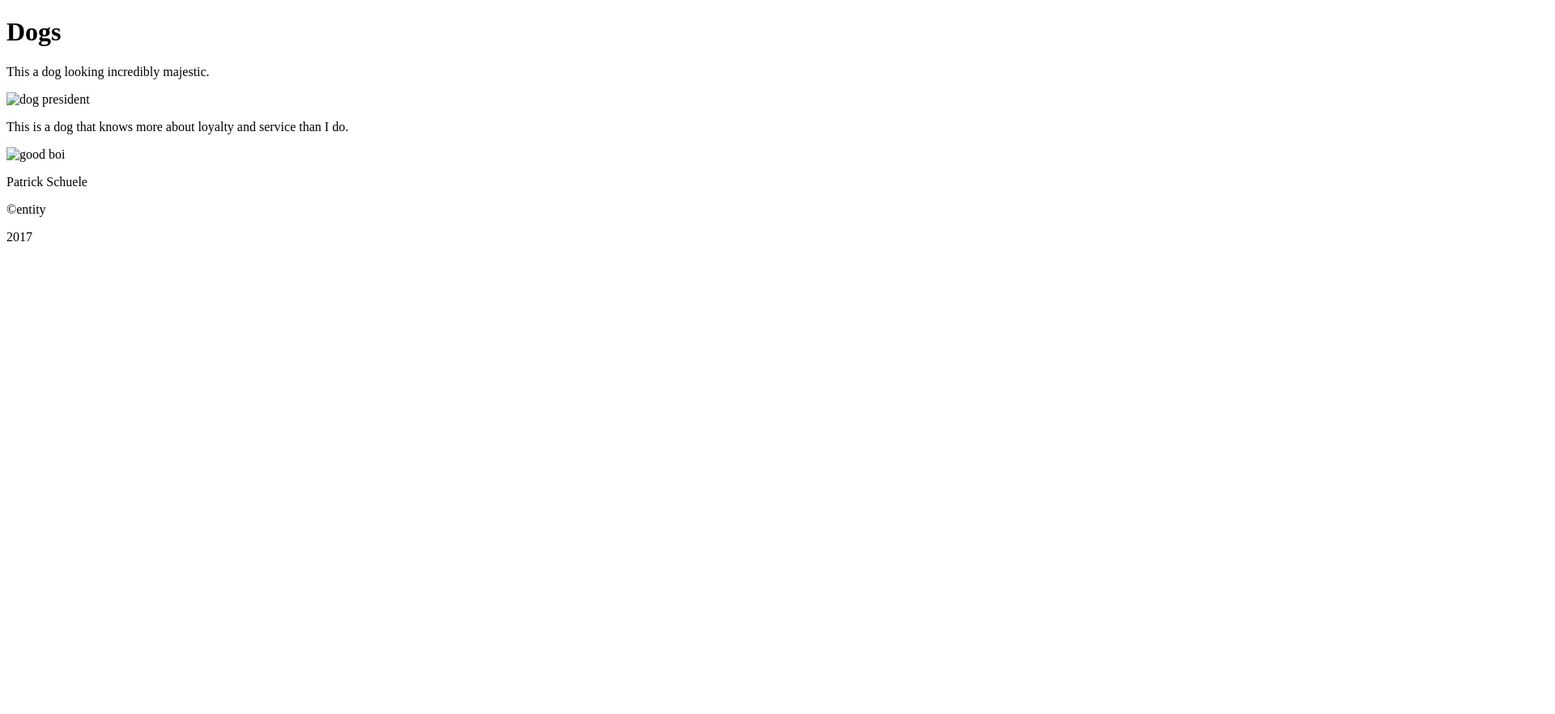
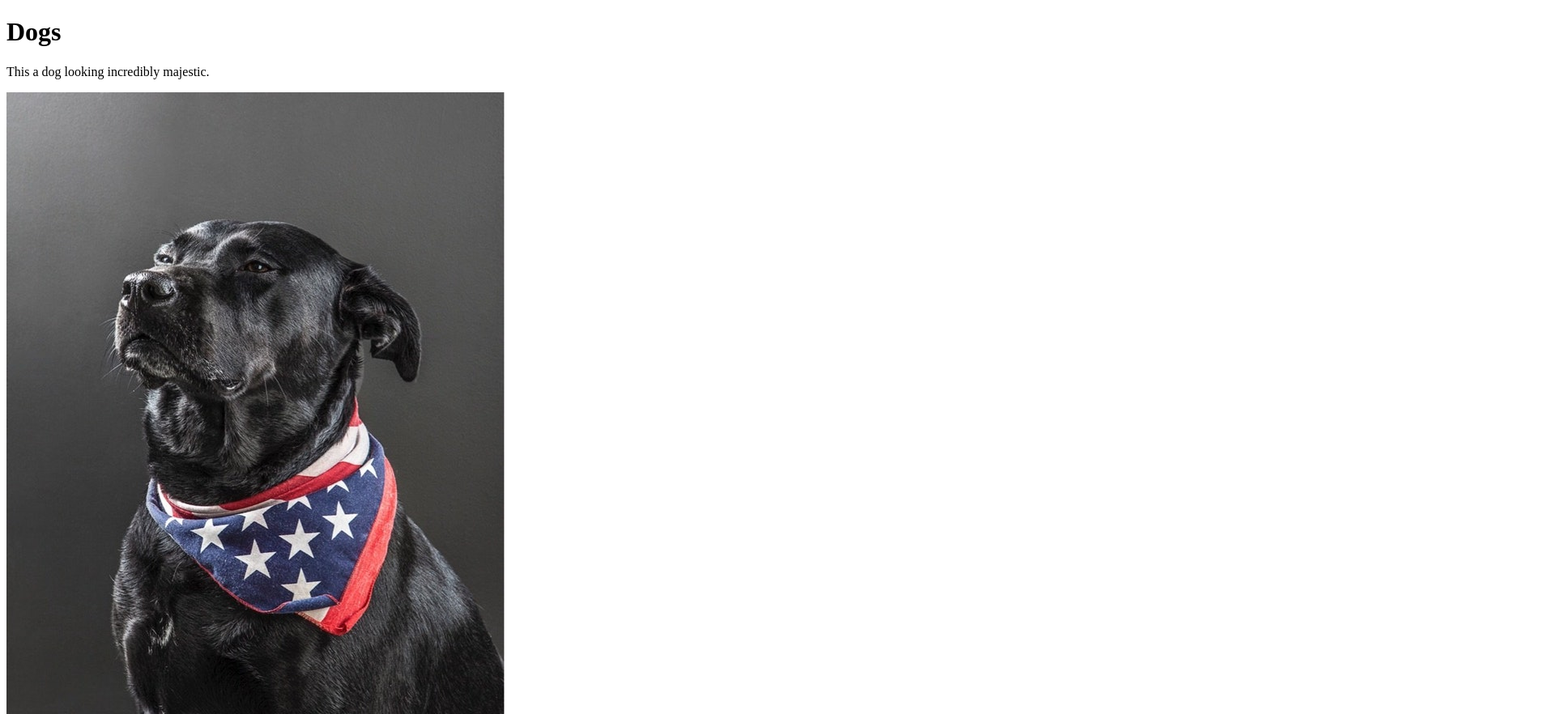
Before and after one commit to PSchuele17/html-me-something, a plain HTML site: page index.html in a window 1280 px wide. Shown: the top 882 px of the page at 81% size, 1920 px wide, since content can reach past the window. Before the commit the page ends 800 px from the top, so only its background shows below. Drawn offline with Linux system fonts and the light colour scheme; files whose address does not match are found by name.

Commit message:
fixed html images

```diff
--- a/index.html
+++ b/index.html
@@ -9,12 +9,12 @@
 
             <article>
                 <p>This a dog looking incredibly majestic.</p>
-                <img src="dog president.jpg" alt="dog president">
+                <img src="C:\Users\Patrick\lc101\html-me-something\images\dog president.jpg" alt="dog president">
             </article>
 
             <article>
                 <p>This is a dog that knows more about loyalty and service than I do.</p>
-                <img src="good boi.jpg" alt="good boi">
+                <img src="C:\Users\Patrick\lc101\html-me-something\images\good boi.jpg" alt="good boi">
             </article>
         </main>
         <footer>
```
